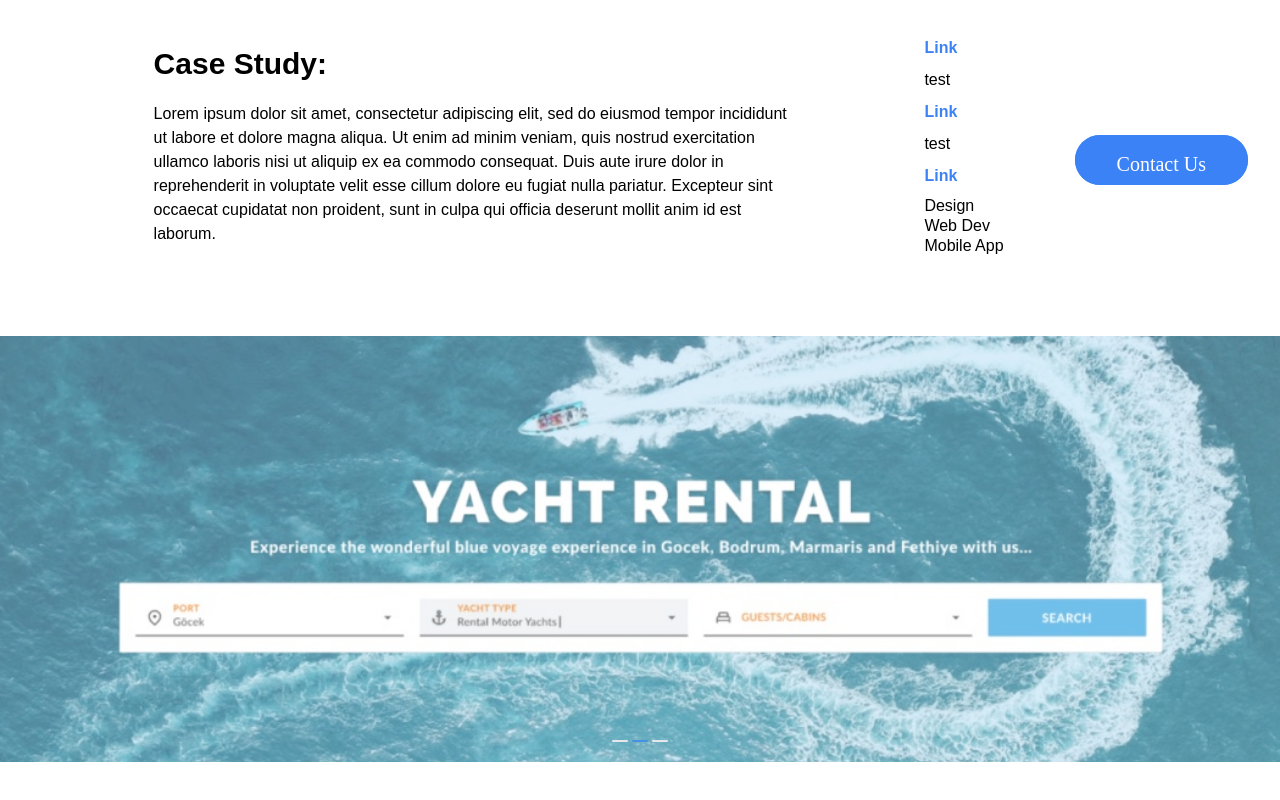
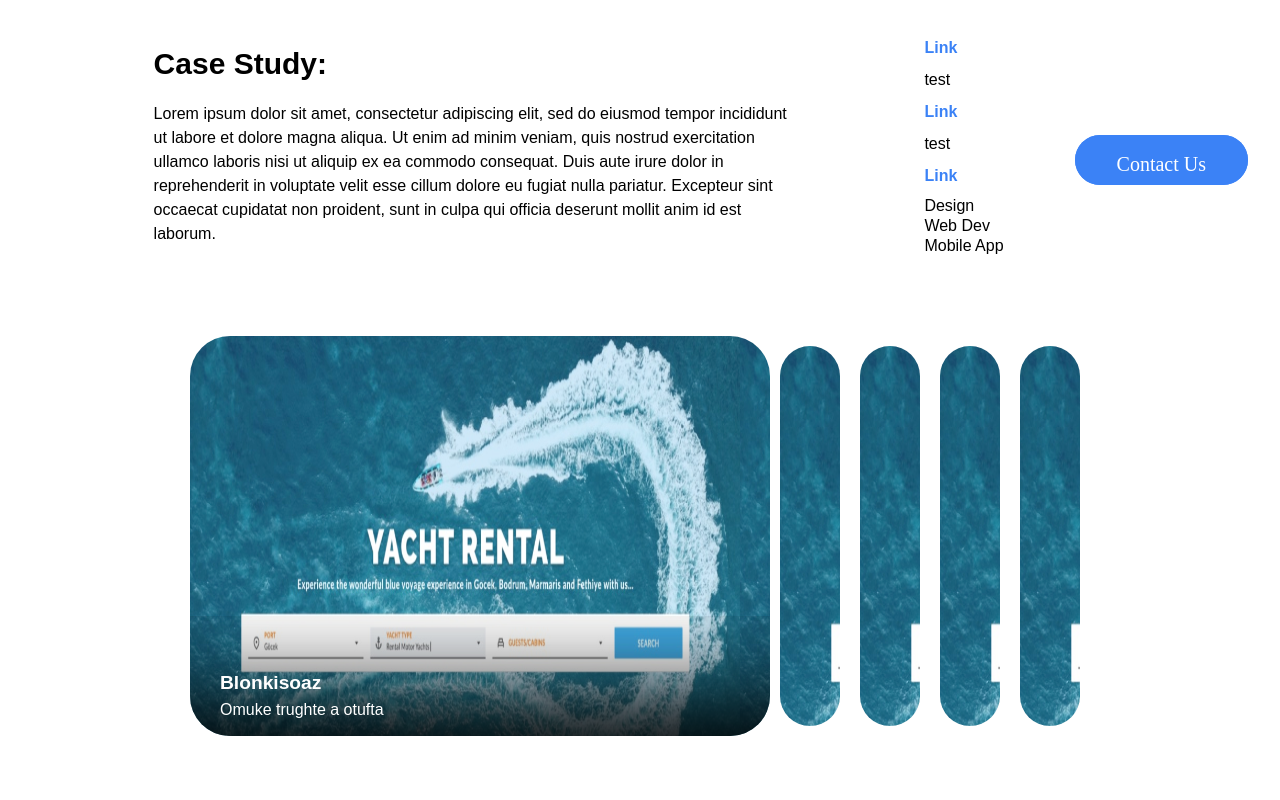
Before and after one commit to PaulGansca/Flex, a React (Vite) app: page /our-work/project-1 in a window 1280 px wide. Shown: the part 582-1382 px from the top of the page. Built offline with nearby package versions, Linux system fonts and the light colour scheme; a web font is replaced by a local one.

Commit message:
add slideshow

```diff
--- a/package.json
+++ b/package.json
@@ -21,6 +21,7 @@
     "react-slick": "^0.29.0",
     "react-toastify": "^9.1.3",
     "react-tsparticles": "^2.12.2",
+    "sass": "^1.69.0",
     "tailwind-merge": "^1.14.0",
     "tsparticles-slim": "^2.12.0"
   },
--- /dev/null
+++ b/src/components/SlideShow2.tsx
@@ -0,0 +1,43 @@
+import "./SlideShowStyles.scss";
+import { useState } from "react";
+import { twMerge } from "tailwind-merge";
+
+export type ProjectImage = {
+  id: number;
+  imageLocation: string;
+};
+const SlideShow2 = ({ data }: { data: ProjectImage[] }) => {
+  const [activeOption, setActiveOption] = useState<number | null>(0);
+
+  const handleOptionClick = (index: number) => {
+    setActiveOption(index);
+  };
+
+  return (
+    <div className="flex w-full mt-20">
+      <div className="options mx-auto">
+        {data.map((data) => (
+          <div
+            key={data.id}
+            className={twMerge("option", data.id == activeOption && "active")}
+            onClick={() => handleOptionClick(data.id)}
+            style={{
+              background: `url(${data.imageLocation})`,
+              backgroundSize: "550px 500px",
+            }}
+          >
+            <div className="shadow"></div>
+            <div className="label">
+              <div className="info">
+                <div className="main">Blonkisoaz</div>
+                <div className="sub">Omuke trughte a otufta</div>
+              </div>
+            </div>
+          </div>
+        ))}
+      </div>
+    </div>
+  );
+};
+
+export default SlideShow2;
--- /dev/null
+++ b/src/components/SlideShowStyles.scss
@@ -0,0 +1,151 @@
+$optionDefaultColours: #ed5565, #fc6e51, #ffce54, #2ecc71, #5d9cec, #ac92ec;
+
+.credit {
+  position: absolute;
+  bottom: 20px;
+  left: 20px;
+
+  color: inherit;
+}
+.options {
+  display: flex;
+  flex-direction: row;
+  align-items: stretch;
+  overflow: hidden;
+
+  min-width: 600px;
+  max-width: 900px;
+  width: calc(100% - 100px);
+
+  height: 400px;
+
+  @for $i from 1 through 3 {
+    @media screen and (max-width: (798px - #{$i * 80})) {
+      min-width: 600px - $i * 80;
+      .option:nth-child(#{6-$i}) {
+        display: none;
+      }
+    }
+  }
+
+  .option {
+    position: relative;
+    overflow: hidden;
+
+    min-width: 60px;
+    margin: 10px;
+
+    background: var(--optionBackground, var(--defaultBackground, #e6e9ed));
+    background-size: auto 120%;
+    background-position: center;
+
+    cursor: pointer;
+
+    transition: 0.5s cubic-bezier(0.05, 0.61, 0.41, 0.95);
+
+    @for $i from 1 through length($optionDefaultColours) {
+      &:nth-child(#{$i}) {
+        --defaultBackground: #{nth($optionDefaultColours, $i)};
+      }
+    }
+    &.active {
+      flex-grow: 10000;
+      transform: scale(1);
+
+      max-width: 600px;
+      margin: 0px;
+      border-radius: 40px;
+
+      background-size: auto 100%;
+      .shadow {
+        box-shadow: inset 0 -120px 120px -120px black,
+          inset 0 -120px 120px -100px black;
+      }
+      .label {
+        bottom: 20px;
+        left: 20px;
+        .info > div {
+          left: 0px;
+          opacity: 1;
+        }
+      }
+      &:active {
+        transform: scale(0.9);
+      }
+    }
+    &:not(.active) {
+      flex-grow: 1;
+
+      border-radius: 30px;
+      .shadow {
+        bottom: -40px;
+        box-shadow: inset 0 -120px 0px -120px black,
+          inset 0 -120px 0px -100px black;
+      }
+      .label {
+        bottom: 10px;
+        left: 10px;
+        .info > div {
+          left: 20px;
+          opacity: 0;
+        }
+      }
+    }
+    .shadow {
+      position: absolute;
+      bottom: 0px;
+      left: 0px;
+      right: 0px;
+
+      height: 120px;
+
+      transition: 0.5s cubic-bezier(0.05, 0.61, 0.41, 0.95);
+    }
+    .label {
+      display: flex;
+      position: absolute;
+      right: 0px;
+
+      height: 40px;
+      transition: 0.5s cubic-bezier(0.05, 0.61, 0.41, 0.95);
+      .icon {
+        display: flex;
+        flex-direction: row;
+        justify-content: center;
+        align-items: center;
+
+        min-width: 40px;
+        max-width: 40px;
+        height: 40px;
+        border-radius: 100%;
+
+        background-color: white;
+        color: var(--defaultBackground);
+      }
+      .info {
+        display: flex;
+        flex-direction: column;
+        justify-content: center;
+
+        margin-left: 10px;
+
+        color: white;
+
+        white-space: pre;
+        > div {
+          position: relative;
+
+          transition: 0.5s cubic-bezier(0.05, 0.61, 0.41, 0.95),
+            opacity 0.5s ease-out;
+        }
+        .main {
+          font-weight: bold;
+          font-size: 1.2rem;
+        }
+        .sub {
+          transition-delay: 0.1s;
+        }
+      }
+    }
+  }
+}
--- a/src/pages/ProjectOne.tsx
+++ b/src/pages/ProjectOne.tsx
@@ -1,5 +1,6 @@
 import Gocek from "../assets/Gocek.jpg";
-import SlideShow, { ProjectImage } from "../components/SlideShow";
+// import SlideShow, { ProjectImage } from "../components/SlideShow";
+import SlideShow2, { ProjectImage } from "../components/SlideShow2";
 import useLoadAnimation from "../hooks/useLoadAnimation";
 
 const ProjectOnePage = () => {
@@ -8,6 +9,8 @@ const ProjectOnePage = () => {
     { id: 0, imageLocation: Gocek },
     { id: 1, imageLocation: Gocek },
     { id: 2, imageLocation: Gocek },
+    { id: 4, imageLocation: Gocek },
+    { id: 5, imageLocation: Gocek },
   ];
 
   return (
@@ -46,7 +49,8 @@ const ProjectOnePage = () => {
             </div>
           </div>
         </div>
-        <SlideShow data={slideshowData} />
+        {/* <SlideShow data={slideshowData} /> */}
+        <SlideShow2 data={slideshowData} />
       </div>
     </div>
   );
--- a/src/pages/ProjectTwo.tsx
+++ b/src/pages/ProjectTwo.tsx
@@ -1,7 +1,7 @@
 import food1 from "../assets/food1.png";
 import food2 from "../assets/food2.png";
 import food3 from "../assets/food3.png";
-import SlideShow, { ProjectImage } from "../components/SlideShow";
+import SlideShow2, { ProjectImage } from "../components/SlideShow2";
 import useLoadAnimation from "../hooks/useLoadAnimation";
 
 const ProjectTwoPage = () => {
@@ -10,6 +10,8 @@ const ProjectTwoPage = () => {
     { id: 0, imageLocation: food1 },
     { id: 1, imageLocation: food2 },
     { id: 2, imageLocation: food3 },
+    { id: 3, imageLocation: food3 },
+    { id: 4, imageLocation: food3 },
   ];
 
   return (
@@ -48,7 +50,7 @@ const ProjectTwoPage = () => {
             </div>
           </div>
         </div>
-        <SlideShow data={slideshowData} />
+        <SlideShow2 data={slideshowData} />
       </div>
     </div>
   );
```
Also changed, not shown: 1 other file (tests, documents, lock files or other folders).
